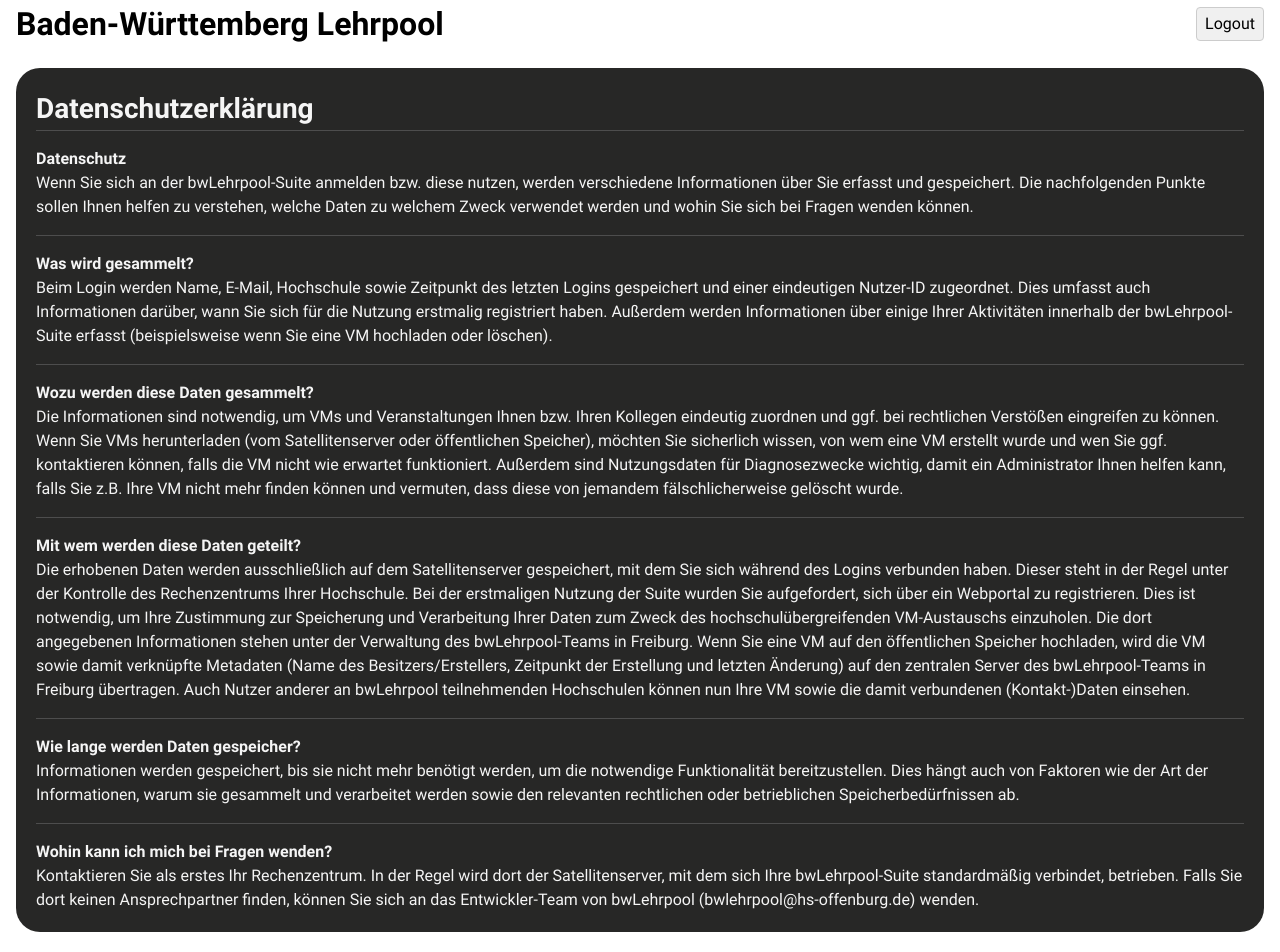
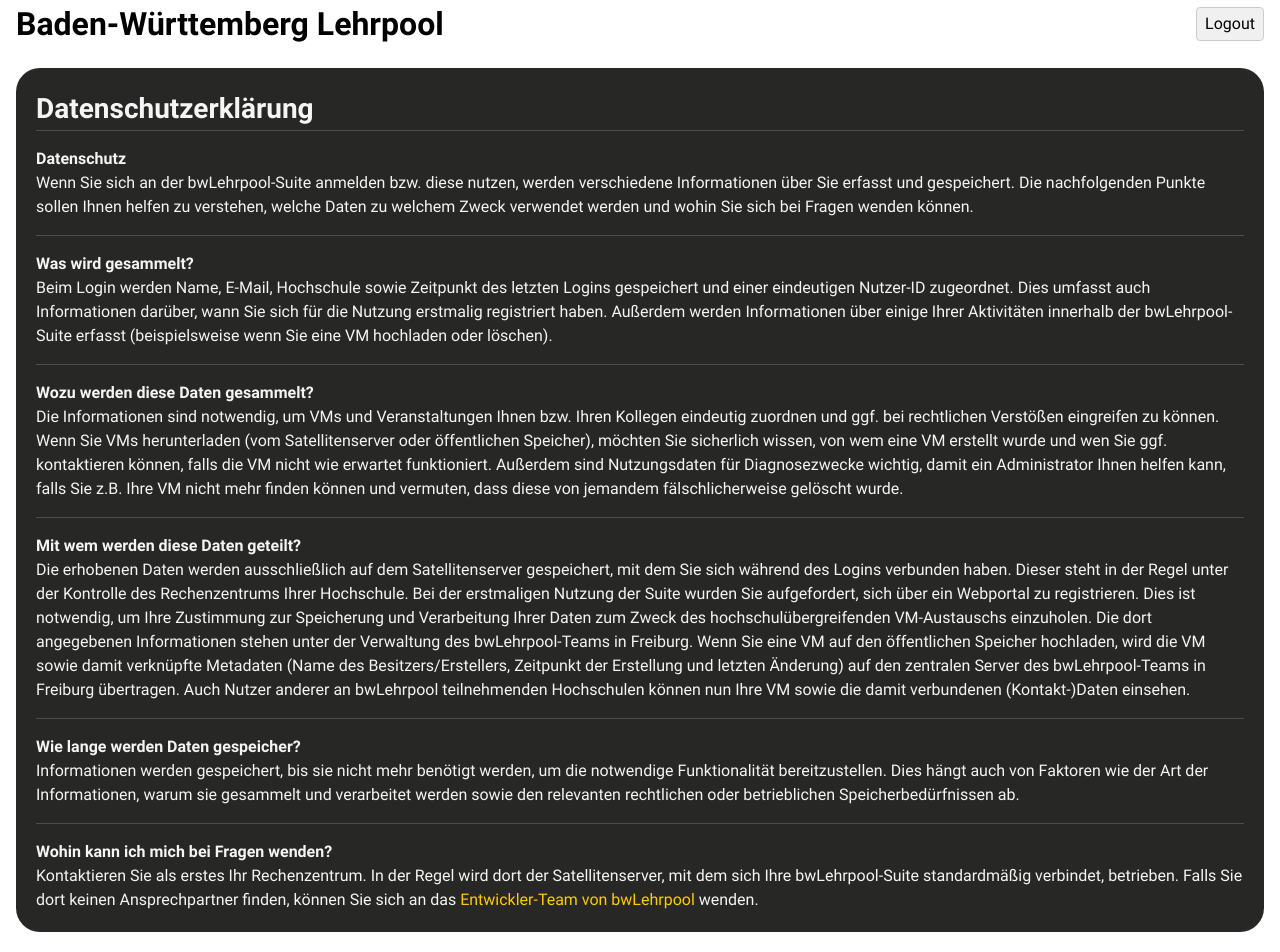
Before and after one commit to rafaelgieschke/bwlp-vue-frontend, a Vue app: page /privacy-policy in a window 1280 px wide. Shown: the top 952 px of the page. Built offline with nearby package versions, Linux system fonts and the light colour scheme; sample sign-in values are in the browser's storage.

Commit message:
mailto Entwickler-Team

```diff
--- a/src/views/PrivacyPolicyView.vue
+++ b/src/views/PrivacyPolicyView.vue
@@ -78,8 +78,11 @@
           Kontaktieren Sie als erstes Ihr Rechenzentrum. In der Regel wird dort
           der Satellitenserver, mit dem sich Ihre bwLehrpool-Suite standardmäßig
           verbindet, betrieben. Falls Sie dort keinen Ansprechpartner finden,
-          können Sie sich an das Entwickler-Team von bwLehrpool
-          (bwlehrpool@hs-offenburg.de) wenden.
+          können Sie sich an das
+          <a href="mailto:bwlehrpool@hs-offenburg.de"
+            >Entwickler-Team von bwLehrpool</a
+          >
+          wenden.
         </p>
       </section>
     </template>
```
